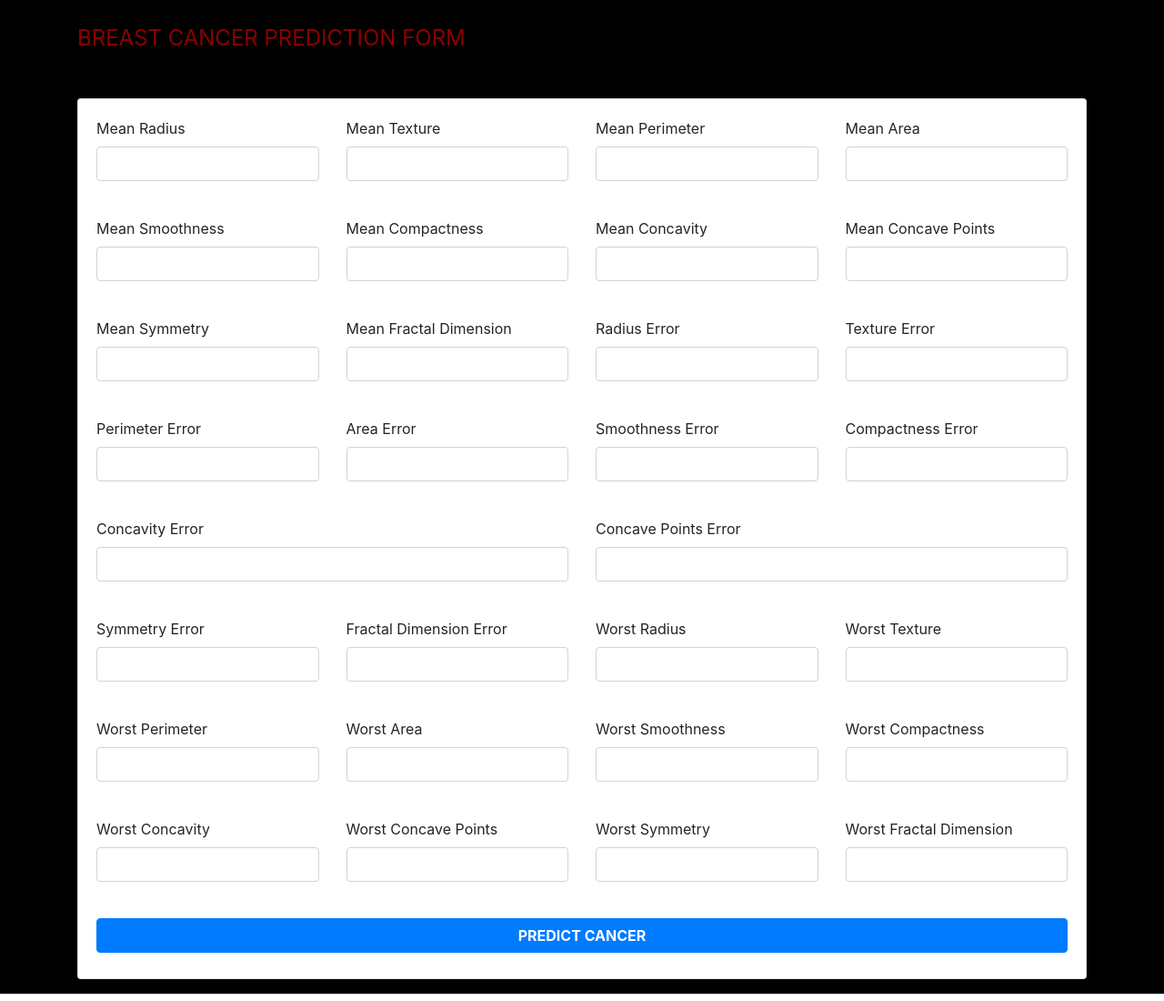
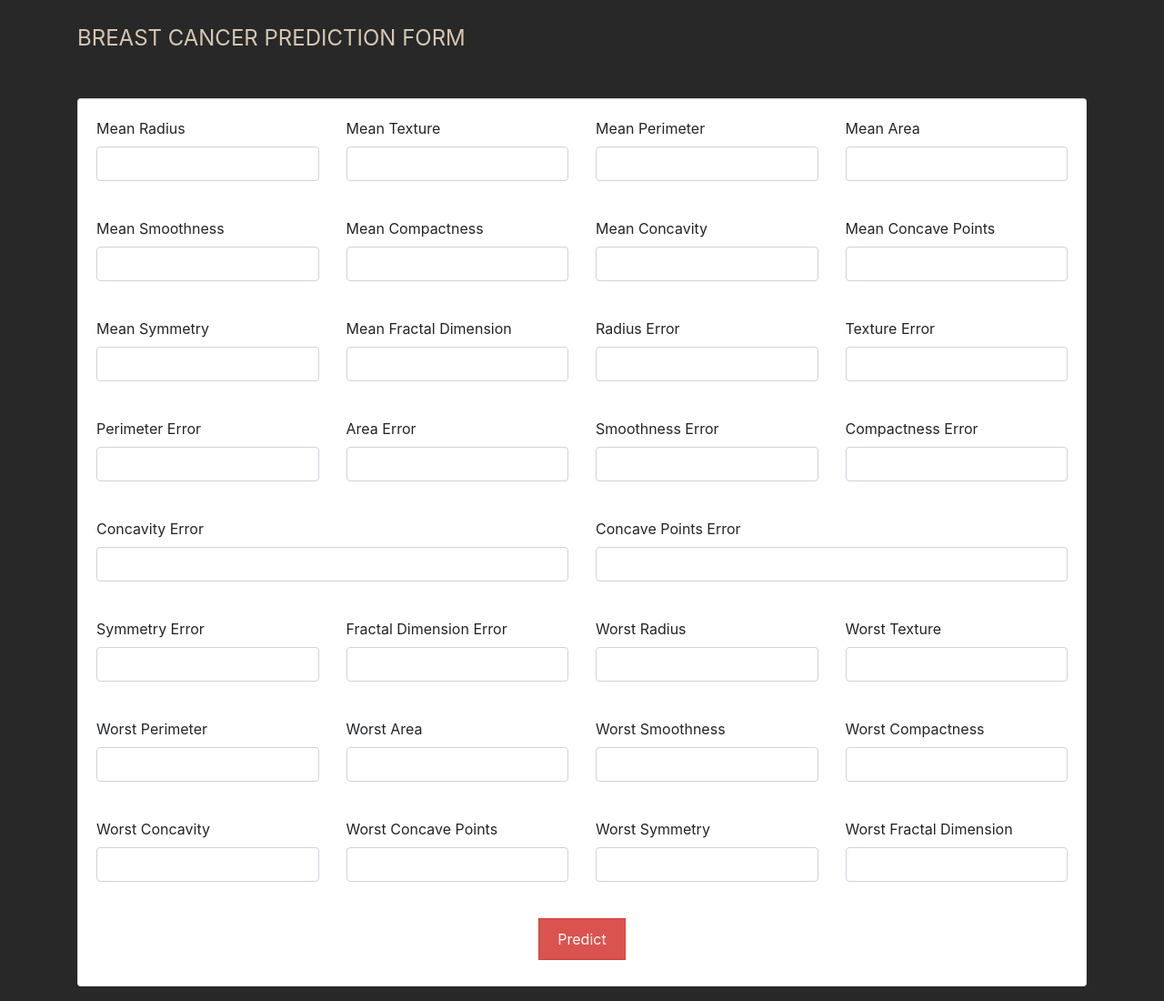
Before and after one commit to sanyukta-patil/breast, a Flask app: page / in a window 1280 px wide. Shown: the part 56-1156 px from the top of the page at 91% size. Run offline with Flask 2, Linux system fonts and the light colour scheme; parts of the project's set-up code (start-up, migrations or seed data) failed here and were passed over; some libraries are stand-ins or nearby versions.

Commit message:
Update index.html

```diff
--- a/templates/index.html
+++ b/templates/index.html
@@ -6,6 +6,24 @@
 		<script src="https://cdn.jsdelivr.net/npm/popper.js@1.16.1/dist/umd/popper.min.js" integrity="sha384-9/reFTGAW83EW2RDu2S0VKaIzap3H66lZH81PoYlFhbGU+6BZp6G7niu735Sk7lN" crossorigin="anonymous"></script>
 		<script src="https://stackpath.bootstrapcdn.com/bootstrap/4.5.2/js/bootstrap.min.js" integrity="sha384-B4gt1jrGC7Jh4AgTPSdUtOBvfO8shuf57BaghqFfPlYxofvL8/KUEfYiJOMMV+rV" crossorigin="anonymous"></script>
 		<title>Breast Cancer Test</title>
+
+
+		<style>
+
+					.btn-danger{
+			border-radius: 0;
+			padding: 10px 20px;
+						color: #fff;
+    background-color: #d9534f;
+    border-color: #d43f3a;
+		}
+					</style>
+
+
+
+
+
+
 	</head>
 	<body>
 	<!-- Java Script -->
@@ -13,7 +31,7 @@
 		<script src="https://cdn.jsdelivr.net/npm/popper.js@1.16.1/dist/umd/popper.min.js" integrity="sha384-9/reFTGAW83EW2RDu2S0VKaIzap3H66lZH81PoYlFhbGU+6BZp6G7niu735Sk7lN" crossorigin="anonymous"></script>
 		<script src="https://stackpath.bootstrapcdn.com/bootstrap/4.5.2/js/bootstrap.min.js" integrity="sha384-B4gt1jrGC7Jh4AgTPSdUtOBvfO8shuf57BaghqFfPlYxofvL8/KUEfYiJOMMV+rV" crossorigin="anonymous"></script>
 
-		<body style="background-color:black;">
+		<body style="background-color:#282828;">
 		<!-- Navbar-->
 		<nav class="navbar navbar-white bg-white">
 			<span class="navbar-brand mb-0 h1">BREAST CANCER TEST</span>
@@ -23,7 +41,7 @@
 			<!--Form-->
 			<form action = "{{url_for('predict')}}" method ="POST" >
 				<fieldset>
-				<legend><p style ="color :darkred ;">BREAST CANCER PREDICTION FORM</p></legend><br>
+				<legend><p style ="color :#d6c6b2 ;">BREAST CANCER PREDICTION FORM</p></legend><br>
 				  <div class="card card-body" >
 					  <div class="form-group  row">
 						<div class="col-sm-3">
@@ -210,7 +228,7 @@
 
 					<div >
 					<center>
-	             <button type="submit" class="btn btn-primary btn-block btn-large"><strong>PREDICT CANCER</strong></button></a>
+	        <button type="submit" class="btn btn-danger" >Predict </button>
 				 </center>
 	         </div>
 
```
